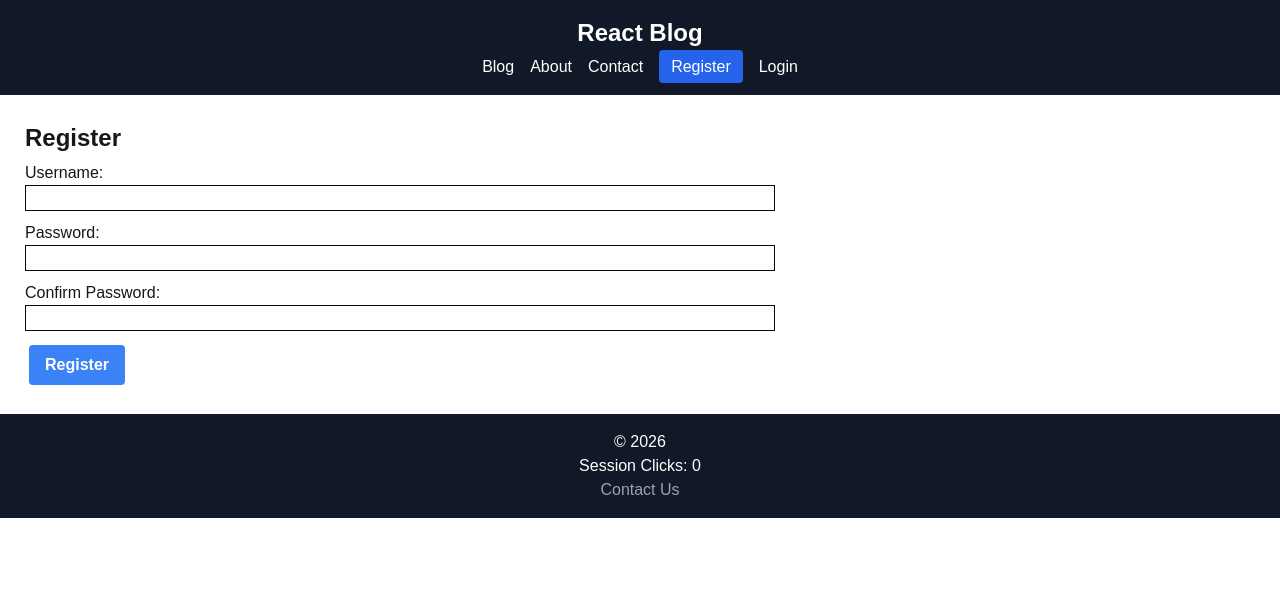
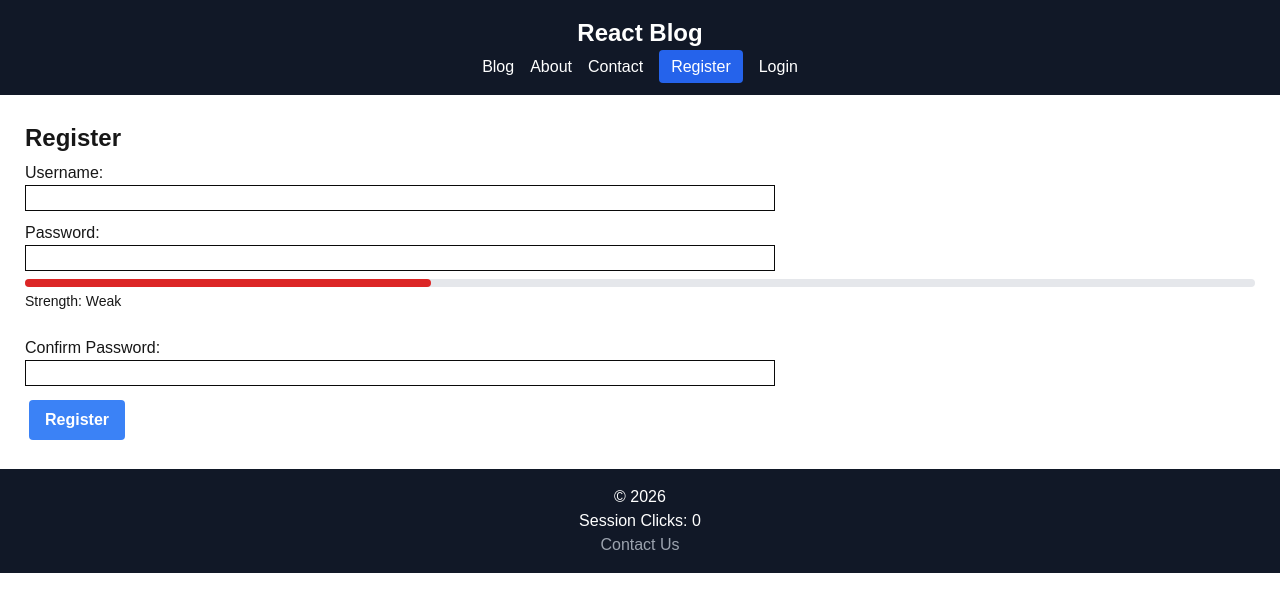
Before and after one commit to ifotn/comp2112-react-blog-f26, a Next.js app: page /auth/register in a window 1280 px wide. Shown: the top 612 px of the page. Built offline with nearby package versions, Linux system fonts and the light colour scheme.

Commit message:
l11/2 - realtime password val 1

```diff
--- a/app/auth/register/page.tsx
+++ b/app/auth/register/page.tsx
@@ -9,16 +9,40 @@ interface RegisterFormData {
     confirm: string;
 }
 
+const getPasswordStrength = (password: string) => {
+    const checks = {
+        length: password.length >= 8,
+        lowercase: /[a-z]/.test(password),
+        uppercase: /[A-Z]/.test(password),
+        digit: /\d/.test(password),
+        special: /[^A-Za-z0-9]/.test(password)
+    };
+
+    const passed = Object.values(checks).filter(Boolean).length;
+
+    // password strength defaults to Weak
+    let label: string = "Weak";
+
+    if (passed == 4) label = "Medium";
+    if (passed == 5) label = "Strong";
+
+    return { label, passed, checks };
+};
+
 export default function Register() {
 
     // set up react-hook-form
-    const { register, control, handleSubmit, setError, formState: { errors, isSubmitSuccessful }} = useForm<RegisterFormData>({
+    const { register, control, handleSubmit, watch, setError, formState: { errors, isSubmitSuccessful }} = useForm<RegisterFormData>({
         defaultValues: {
             username: '',
             password: '',
             confirm: ''
         }
     });
+
+    // password watcher
+    const password: string = watch("password") || "";
+    const { label, checks } = getPasswordStrength(password);
 
     const validatePassword = (value: string) => {
         const passwordRegex = /^(?=.*[a-z])(?=.*[A-Z])(?=.*\d)(?=.*[!@#$%^&*(),.?":{}|<>]).{8,}$/;
@@ -74,11 +98,25 @@ export default function Register() {
                     <input {...register("username", { required: "Username is required" })} type="email" />
                     {errors.username && <span className="error">{errors.username.message}</span>}
                 </fieldset>
-                <fieldset>
+                <fieldset className="password-fieldset">
                     <label htmlFor="password">Password:</label>
-                    <input type="password" {...register("password", { required: "Password is required",
-                        validate: validatePassword })} />
-                    {errors.password && <span className="error">{errors.password.message}</span>}
+                    <div className="password-row">
+                        {/* left column */}
+                        <div className="flex-1">
+                            <input type="password" {...register("password", { required: "Password is required" })}
+                               />
+                            {errors.password && <span className="error">{errors.password.message}</span>}
+                            <div className="strength-bar">
+                                <div className={`strength-fill ${
+                                    label == "Weak" ? "strength-weak"
+                                        : label == "Medium" ? "strength-medium"
+                                        : "strength-strong"
+                                }`}></div>
+                            </div>
+                            <p className="strength-label">Strength: {label}</p>
+                        </div>
+                        {/* end left column */}
+                    </div>
                 </fieldset>
                 <fieldset>
                     <label htmlFor="confirm">Confirm Password:</label>
```
